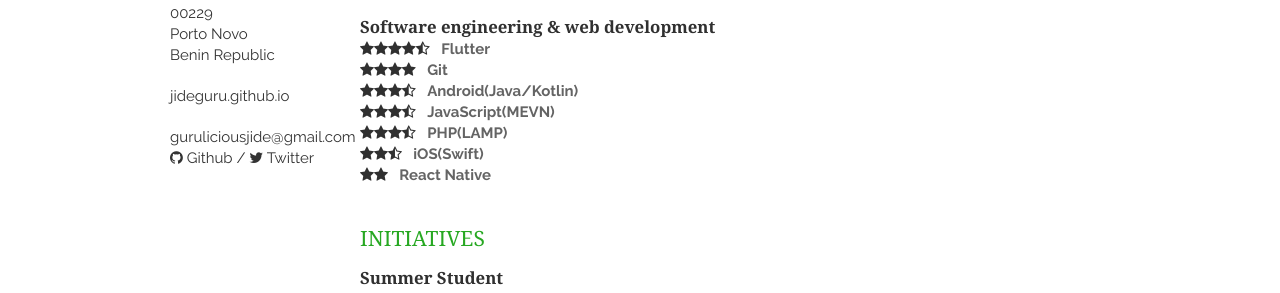
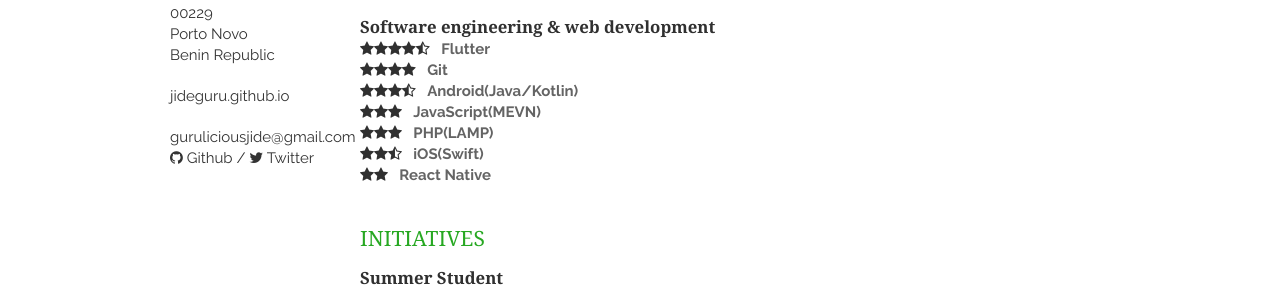
Before and after one commit to JideGuru/resume, a Jekyll site: the page built from index.html, in a window 1280 px wide. Shown: the part 373-666 px from the top of the page. Built offline with Jekyll 4.4.1, drawn with Linux system fonts in a browser that asks for light colours; nearby versions of some CDN libraries; the list of posts is cut into pages by our own code.

Commit message:
Improve skills

```diff
--- a/_includes/skills.html
+++ b/_includes/skills.html
@@ -17,11 +17,11 @@
             &nbsp;&nbsp;<em>Android(Java/Kotlin)</em>
         </p>
         <p>
-            <i class="fa fa-star"></i><i class="fa fa-star"></i><i class="fa fa-star"></i><i class="fa fa-star-half-o"></i>
+            <i class="fa fa-star"></i><i class="fa fa-star"></i><i class="fa fa-star"></i>
             &nbsp;&nbsp;<em>JavaScript(MEVN)</em>
         </p>
         <p>
-            <i class="fa fa-star"></i><i class="fa fa-star"></i><i class="fa fa-star"></i><i class="fa fa-star-half-o"></i>
+            <i class="fa fa-star"></i><i class="fa fa-star"></i><i class="fa fa-star"></i>
             &nbsp;&nbsp;<em>PHP(LAMP)</em>
         </p>
         <p>
```
